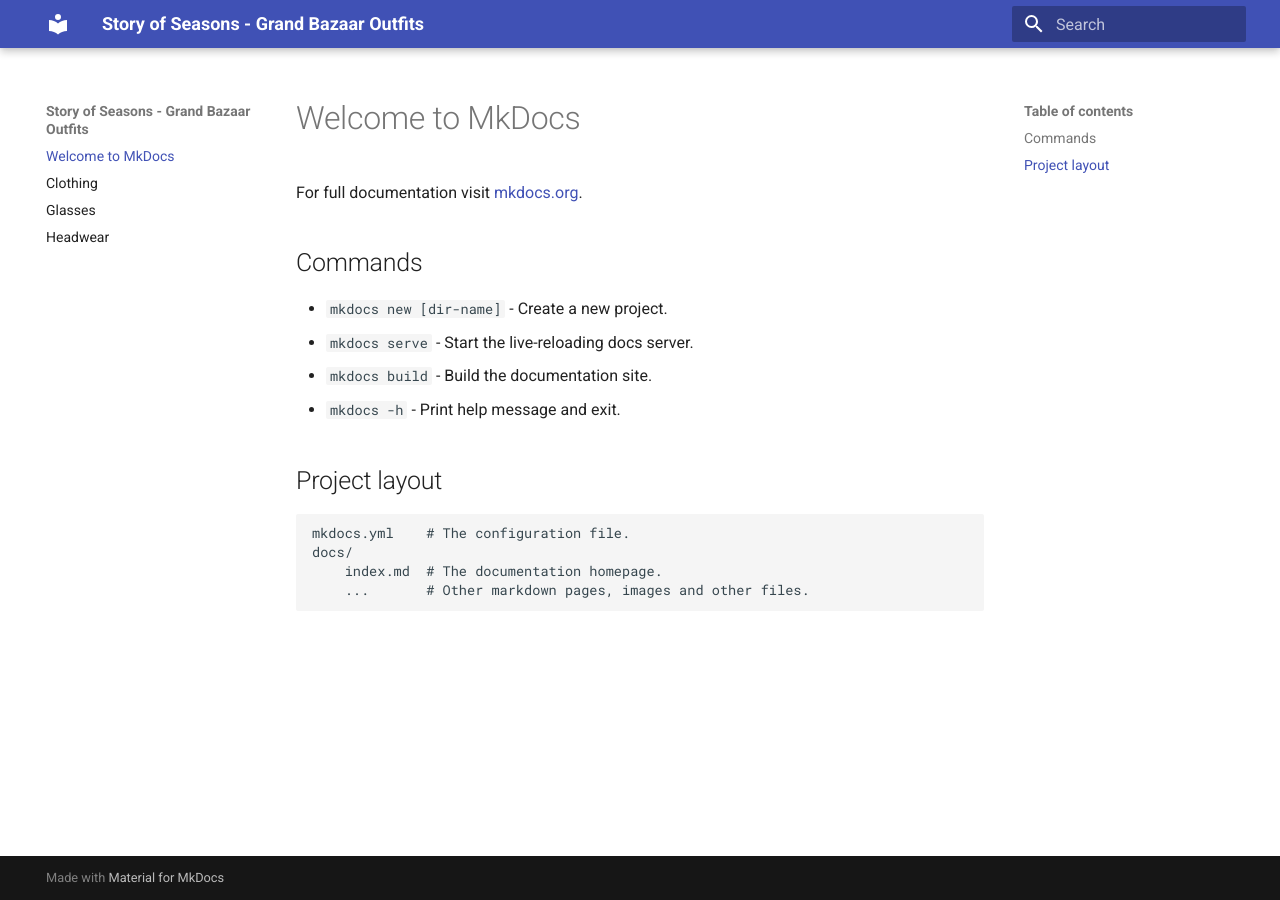
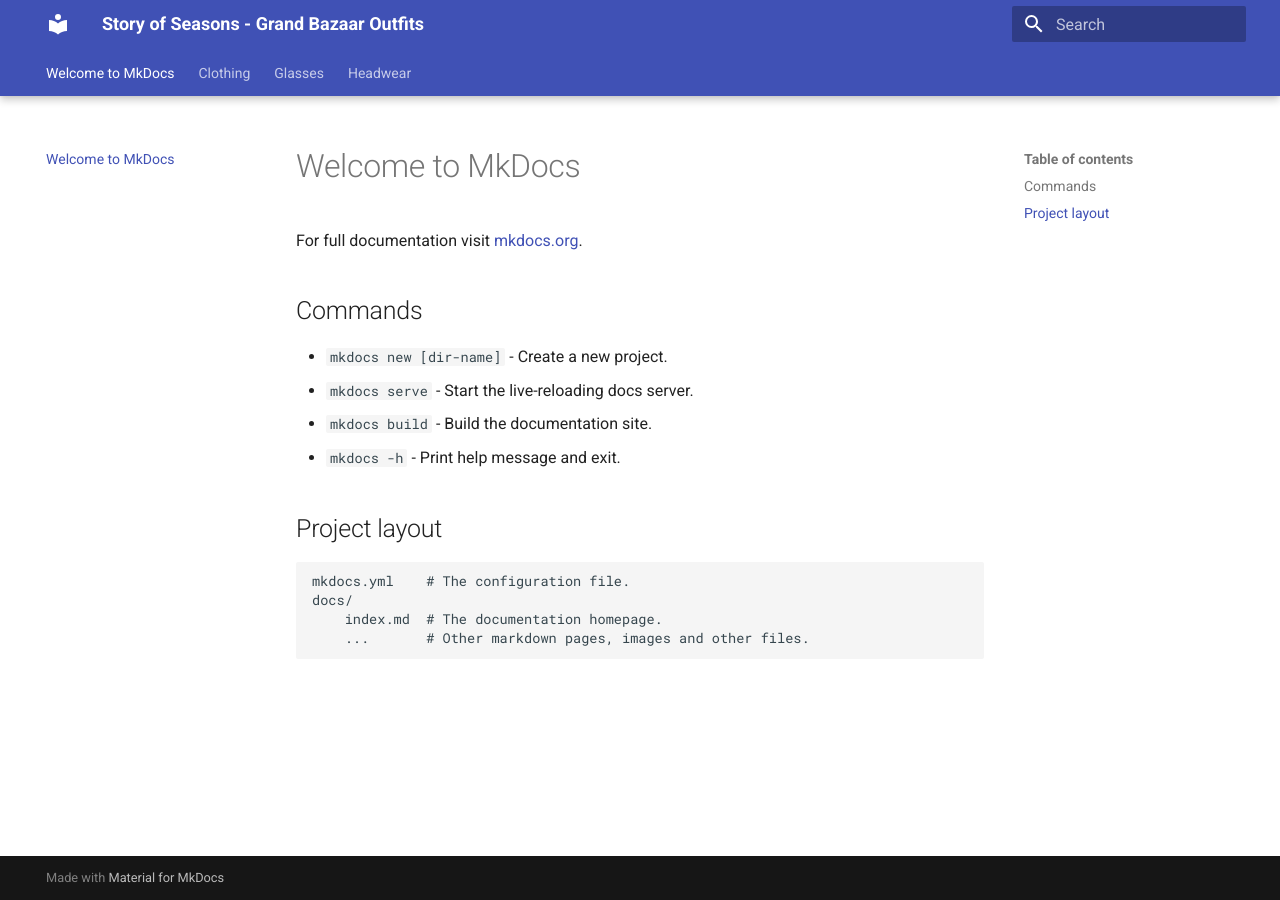
Before and after one commit to deathemera/sos-grand-wiki, an MkDocs documentation site: the page built from docs/index.md, in a window 1280 px wide. Built offline with MkDocs 1.6.1 and Material for MkDocs 9.7.7, drawn with Linux system fonts in a browser that asks for light colours.

Commit message:
Experimenting with features - navigation - table of contents

```diff
--- a/mkdocs.yml
+++ b/mkdocs.yml
@@ -2,3 +2,10 @@
 site_url: https://deathemera.github.io
 theme:
   name: material
+  features:
+    - navigation.path
+    - navigation.tabs
+    - navigation.tabs.sticky
+    - navigation.top
+    - navigation.sections
+    - toc.follow
```
